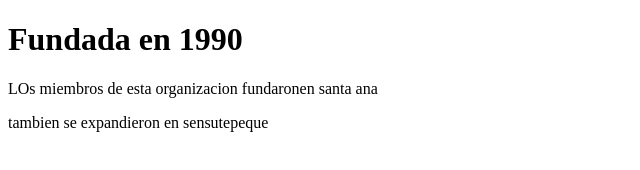
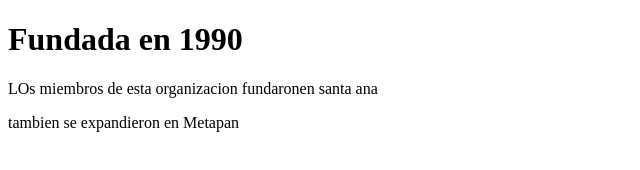
Before and after one commit to AlexHugo10/iglesia2020, a plain HTML site: page contenido/historia.html in a window 1280 px wide. Shown: the full height of the page, 0-640 px from the left. Drawn offline with Linux system fonts and the light colour scheme.

Commit message:
Actualizando archivo historia.html

```diff
--- a/contenido/historia.html
+++ b/contenido/historia.html
@@ -6,6 +6,6 @@
 <body>
 <h1>Fundada en 1990</h1>
 <p>LOs miembros de esta organizacion fundaronen santa ana</p>
-<p> tambien se expandieron en sensutepeque</p>
+<p> tambien se expandieron en Metapan</p>
 </body>
 </html>
```
